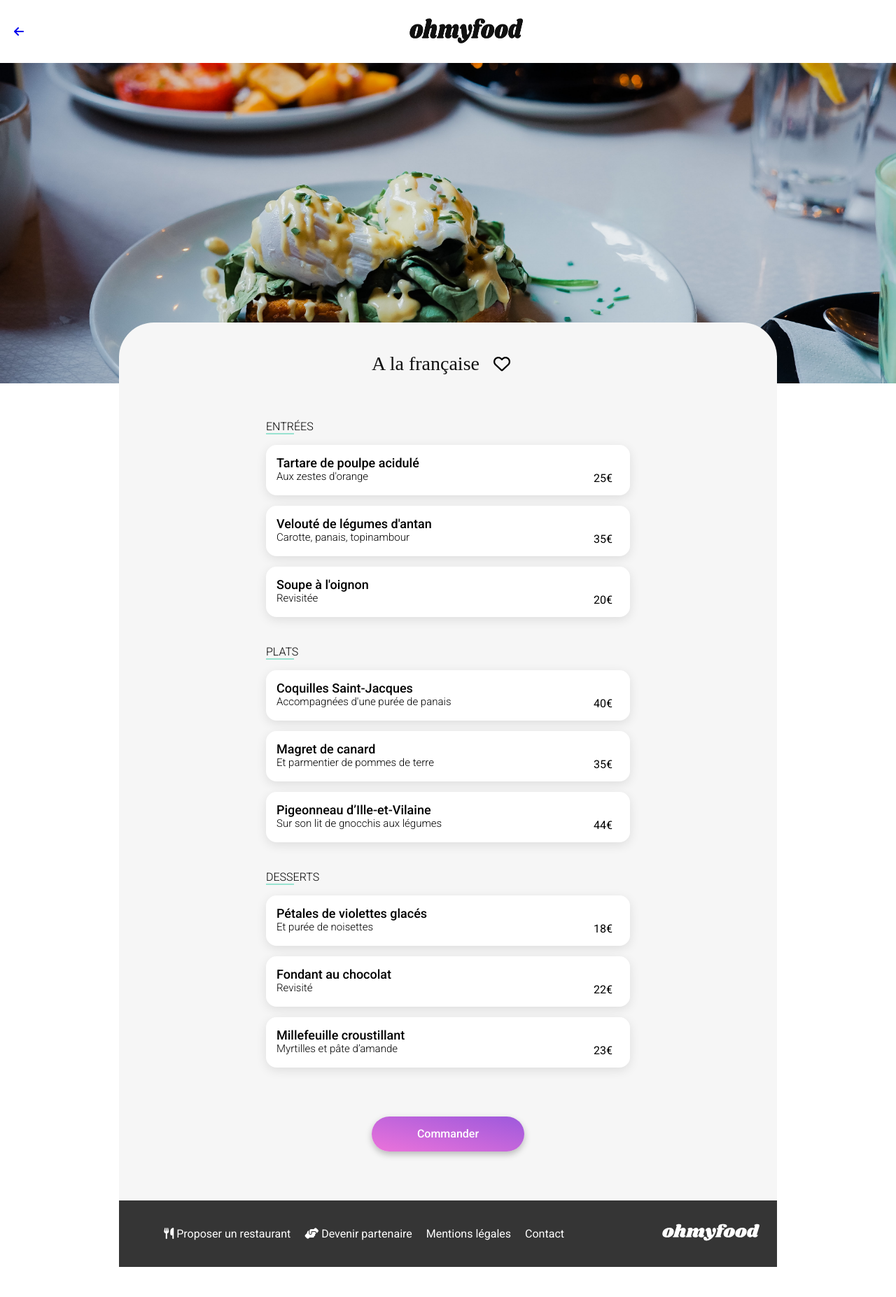
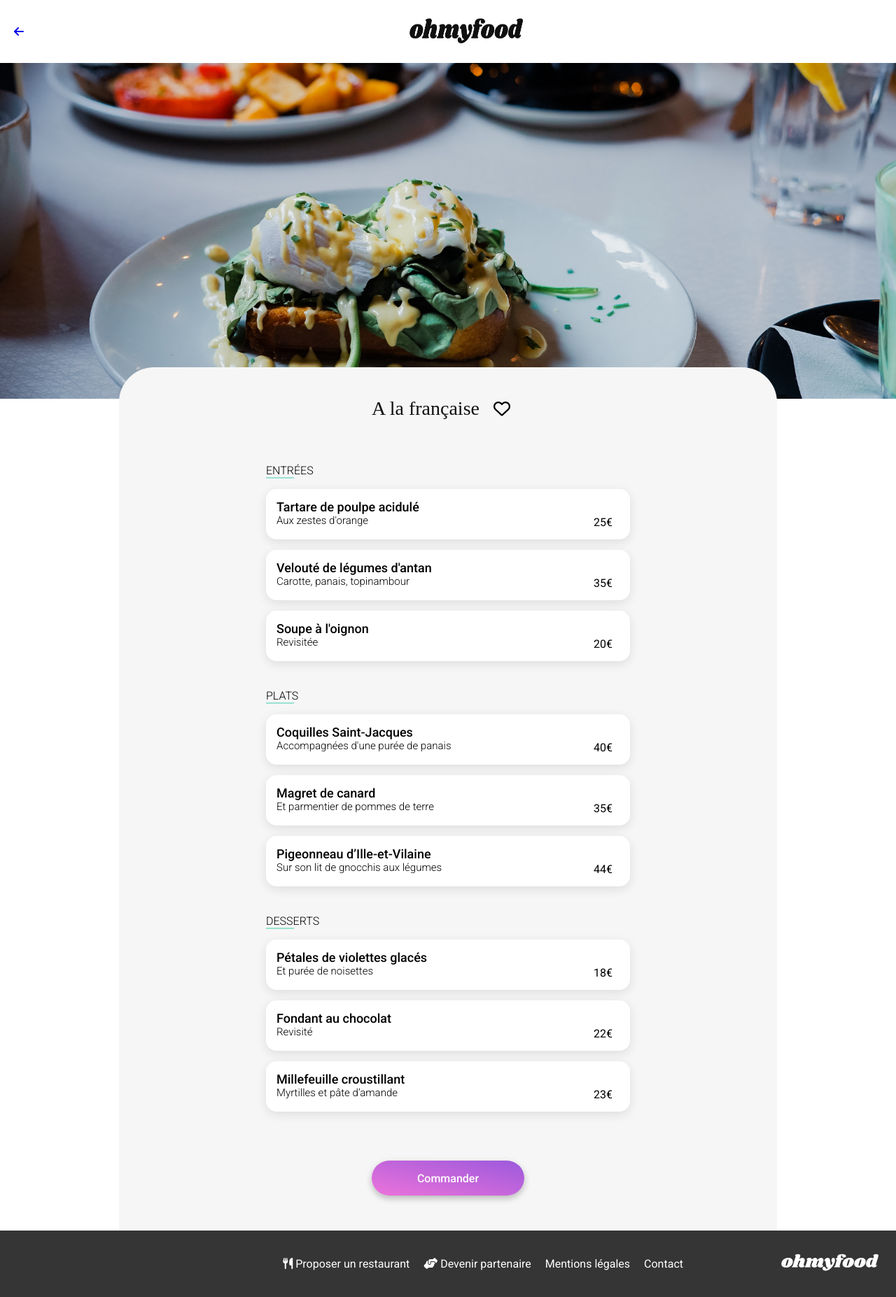
Before and after one commit to hakim-creator/ohmyfood, a plain HTML site: page pages/a_la_francaise.html in a window 1280 px wide. Shown: the whole page at 70% size. Before the commit the page ends 1811 px from the top, so only its background shows below. Drawn offline with Linux system fonts and the light colour scheme; a web font is replaced by a local one.

Commit message:
update picture menu

```diff
--- a/css/btn.scss
+++ b/css/btn.scss
@@ -1,5 +1,6 @@
 .btn-primary{
     margin-top: 30px;
+    margin-bottom: 30px;
     width: 218px;
     height: 50px;
     cursor: pointer;
--- a/css/menu.scss
+++ b/css/menu.scss
@@ -34,7 +34,6 @@
     height: 63px;
     &__menu{
         justify-content: center;
-        width: 0;
         & img{
             width: 162px;
             height: 36px;
@@ -48,10 +47,10 @@
 }
 
 .picture{
-    position: absolute;
-    z-index: 1;
+    position: relative;
     &__img{
-
+        width: 100%;
+        height: 284px;
         & img{
             object-fit: cover;
             width: 100%;
@@ -64,15 +63,15 @@
 
 .main{
 
-    border-radius: 50px 50px 0 0;
-    position: relative;
-    z-index: 9999;
-    background: #F6F6F6;
-    margin-top: 50%;
+
 }
 
 .container{
     padding: 20px;
+    border-radius: 50px 50px 0 0;
+    position: relative;
+    background: #F6F6F6;
+    margin-top: -60px;
     &__title{
         display: flex;
         align-items: center;
@@ -206,10 +205,10 @@
 
     .picture{
         width: 100%;
-        height: 240px;
+        height: auto;
         &__img{
             width: 100%;
-            height: 138%;
+            height: 480px;
 
 
         }
@@ -217,13 +216,14 @@
 
     .main{
 
-        margin-top: 29%;
-        margin-left: 170px;
-        margin-right: 170px;
+
     }
 
     .container{
         padding: 20px 100px;
+        margin-top: -45px;
+        margin-left: 170px;
+        margin-right: 170px;
         &__title{
 
         justify-content: center;
@@ -242,10 +242,6 @@
 
     }
 
-    .footer{
-        margin-top: 50px;
-
-}
 
 
 
@@ -256,10 +252,10 @@
 
 .picture{
     width: 100%;
-    height: 332px;
+    height: auto;
     &__img{
         width: 100%;
-        height: 138%;
+        height: 480px;
 
 
     }
@@ -267,13 +263,14 @@
 
 .main{
 
-    margin-top: 29%;
-    margin-left: 170px;
-    margin-right: 170px;
+
 }
 
 .container{
     padding: 20px 210px;
+    margin-top: -45px;
+    margin-left: 170px;
+    margin-right: 170px;
     &__title{
 
     justify-content: center;
@@ -289,8 +286,3 @@
 }
 
 }
-
-.footer{
-    margin-top: 50px;
-
-}
--- a/css/style.scss
+++ b/css/style.scss
@@ -3,6 +3,7 @@
 @import "header.scss";
 @import "heart.scss";
 @import "loader.scss";
+@import "menu.scss";
 *{
     font-family: Roboto;
 }
@@ -279,7 +280,7 @@
 
 //Responsive Desktop
 
-@media (min-width:1025px){
+@media (min-width:1025px) and (max-width:1440px){
 
 
     .location {
--- a/pages/a_la_francaise.html
+++ b/pages/a_la_francaise.html
@@ -16,7 +16,6 @@
         href="https://fonts.googleapis.com/css2?family=Raleway&family=Roboto:wght@100;300;400;500;700&family=Shrikhand&display=swap"
         rel="stylesheet">
 
-    <link rel="stylesheet" href="/css/menu.css" />
     <link rel="stylesheet" href="/css/style.css" />
     <script src="https://kit.fontawesome.com/f10b125578.js" crossorigin="anonymous"></script>
 </head>
@@ -37,12 +36,13 @@
         </div>
     </header>
 
-    <div class="picture">
-        <div class="picture__img">
-            <img src="/images/restaurants/toa-heftiba-DQKerTsQwi0-unsplash.jpg" alt="A la francaise" />
+
+    <main class="main">
+        <div class="picture">
+            <div class="picture__img">
+                <img src="/images/restaurants/toa-heftiba-DQKerTsQwi0-unsplash.jpg" alt="A la francaise" />
+            </div>
         </div>
-    </div>
-    <main class="main">
         <div class="container">
             <div class="container__title">
                 <div class="container__title--page">
```
Also changed, not shown: index.html (+1 -1 lines), pages/la_note_enchantee.html (+6 -6 lines), pages/la_palette_du-gout.html (+6 -6 lines), pages/le_delice_des_sens.html (+7 -7 lines), css/btn.css, css/menu.css, css/style.css.
